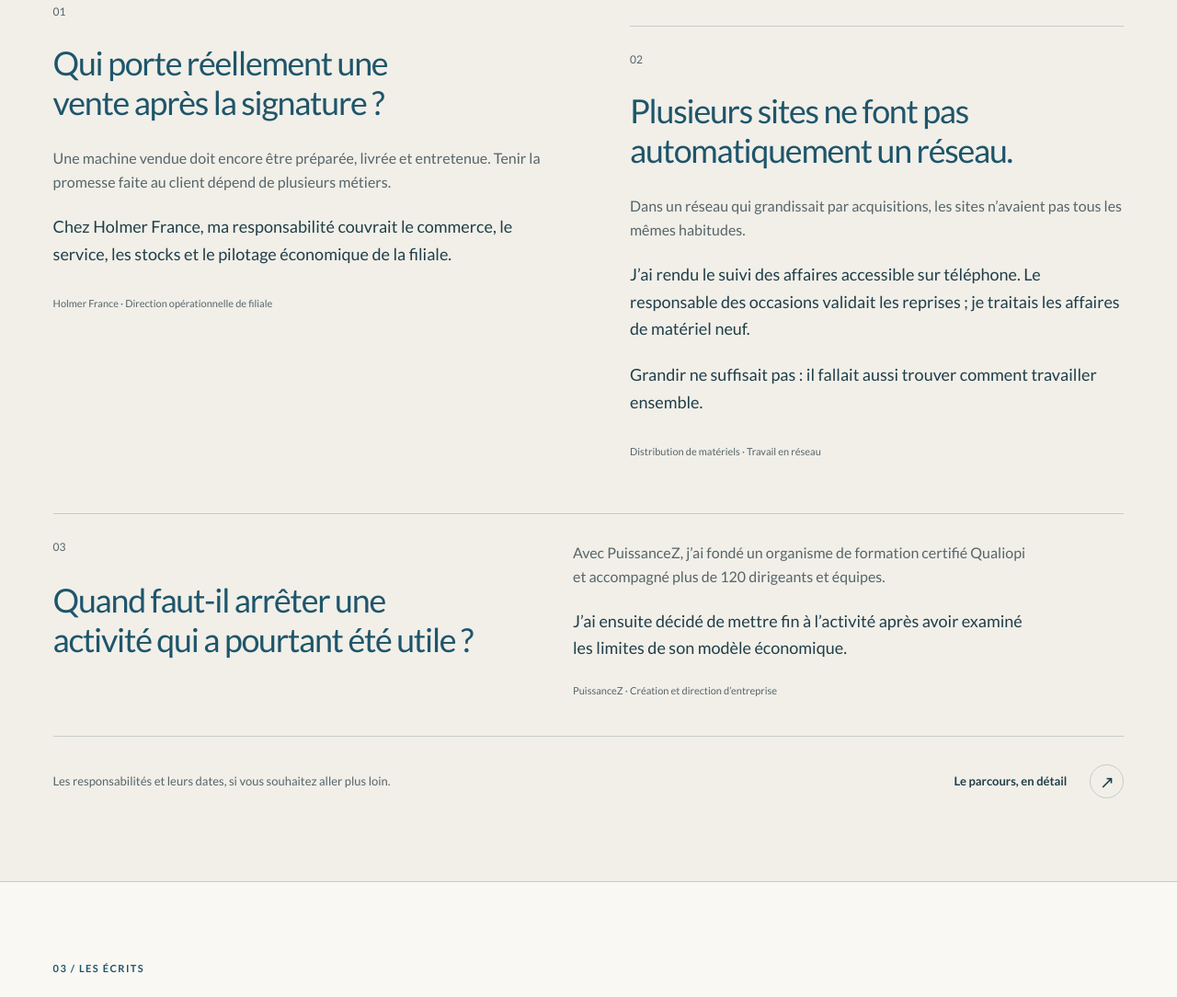
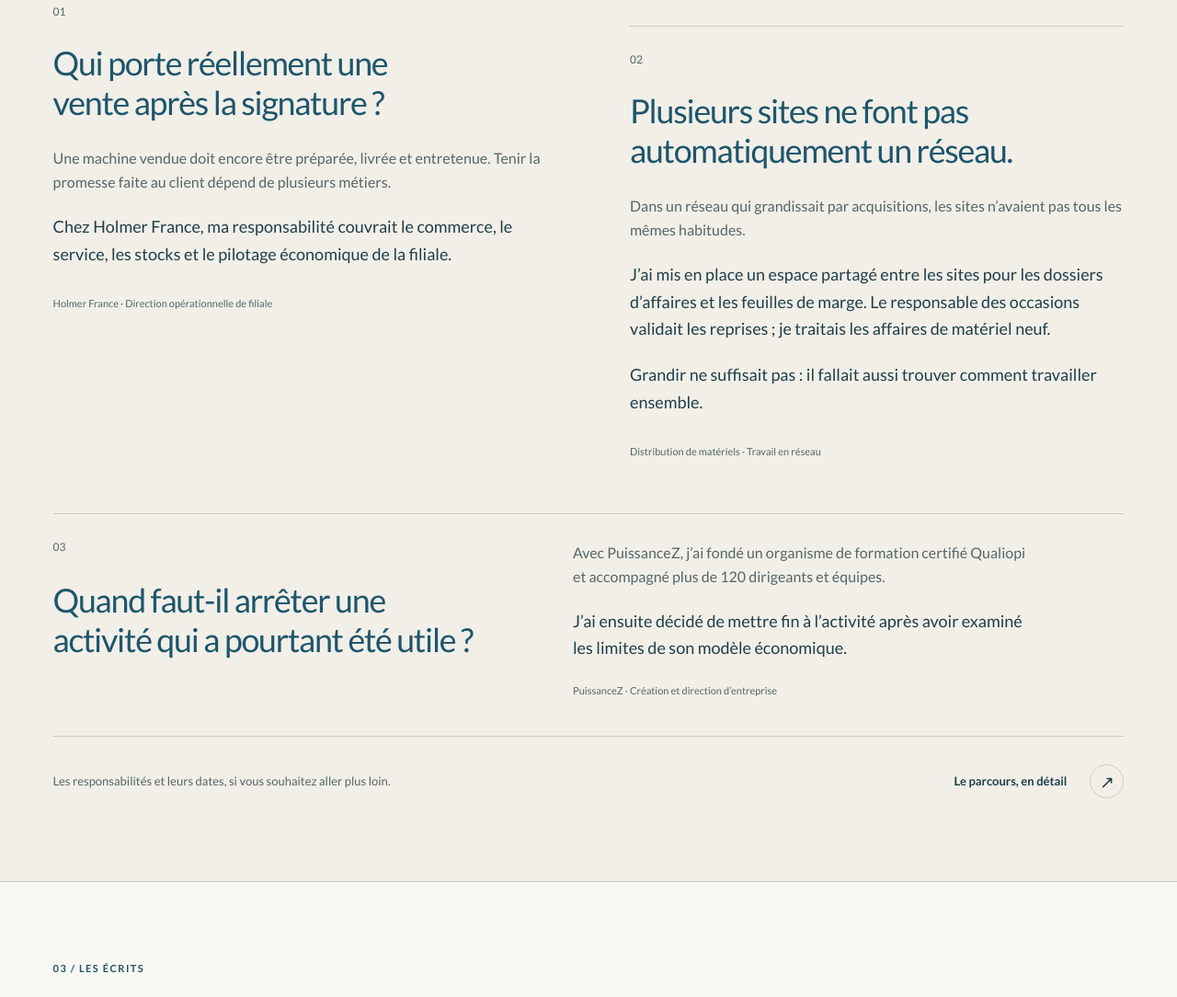
Before and after one commit to piarsy/site-personnel, a plain HTML site: page index.html in a window 1280 px wide. Shown: the part 1868-2952 px from the top of the page at 92% size. Drawn offline with Linux system fonts and the light colour scheme.

Commit message:
Préciser le partage des dossiers commerciaux entre sites FR EN

```diff
--- a/index.html
+++ b/index.html
@@ -113,7 +113,7 @@
       <span class="situation-number" aria-hidden="true">02</span>
       <h3>Plusieurs sites ne font pas automatiquement un réseau.</h3>
       <div class="situation-copy"><p>Dans un réseau qui grandissait par acquisitions, les sites n’avaient pas tous les mêmes habitudes.</p>
-<p>J’ai rendu le suivi des affaires accessible sur téléphone. Le responsable des occasions validait les reprises ; je traitais les affaires de matériel neuf.</p>
+<p>J’ai mis en place un espace partagé entre les sites pour les dossiers d’affaires et les feuilles de marge. Le responsable des occasions validait les reprises ; je traitais les affaires de matériel neuf.</p>
 <p>Grandir ne suffisait pas : il fallait aussi trouver comment travailler ensemble.</p></div>
       <p class="situation-context">Distribution de matériels · Travail en réseau</p>
     </article>
```
Also changed, not shown: en/index.html (+1 -1 lines).
